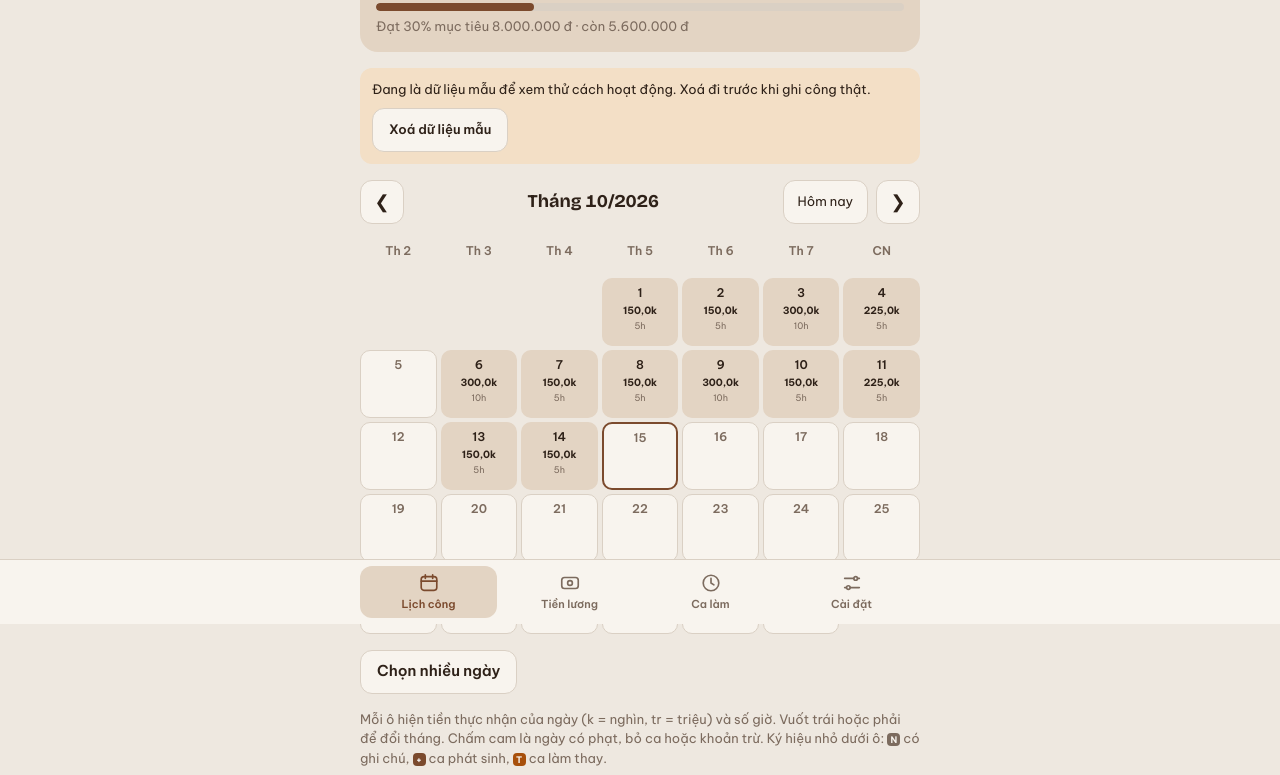
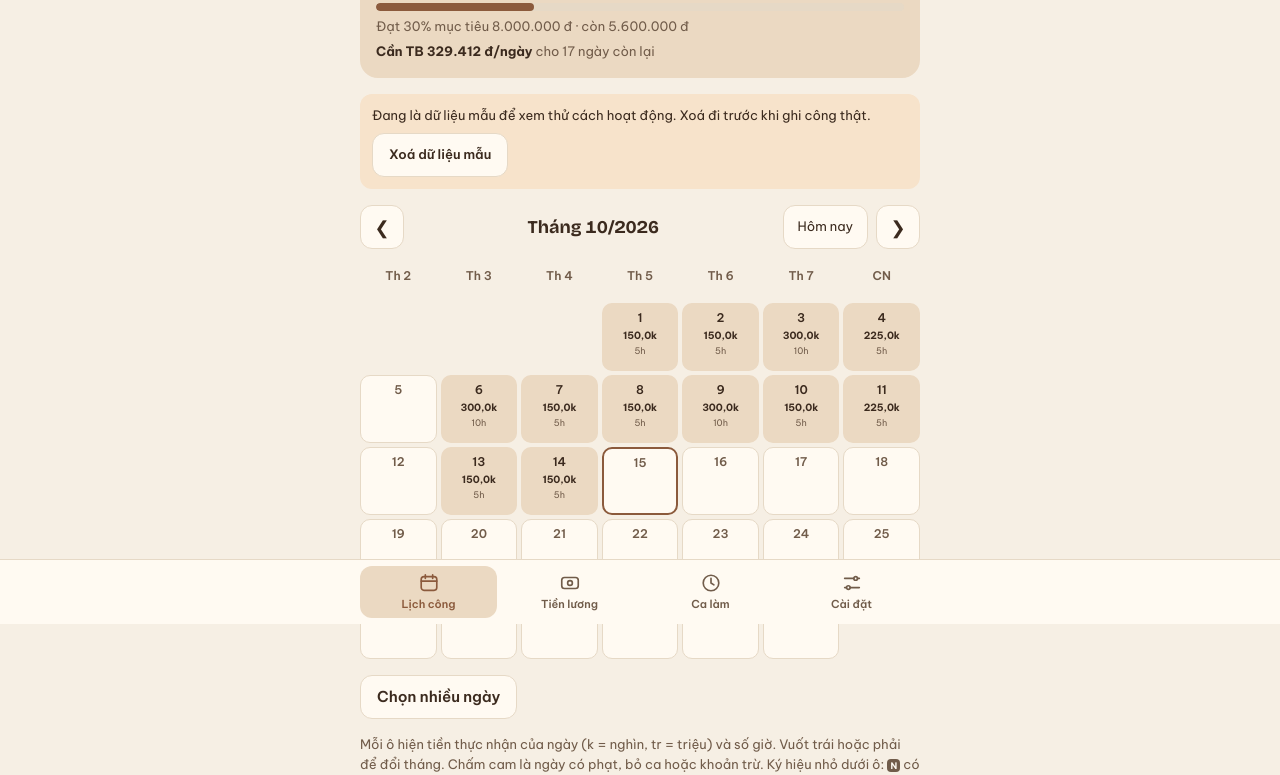
Before and after one commit to haot725-ops/So-cong-lam, a plain HTML site: page index.html in a window 1280 px wide. Shown: the part 176-951 px from the top of the page. Drawn offline with nearby package versions, Linux system fonts and the light colour scheme.

Commit message:
Add files via upload

```diff
--- a/index.html
+++ b/index.html
@@ -3,9 +3,8 @@
 <head>
 <meta charset="utf-8">
 <meta name="viewport" content="width=device-width,initial-scale=1,maximum-scale=1,user-scalable=no,viewport-fit=cover">
-<meta name="theme-color" content="#eee8e0" media="(prefers-color-scheme: light)">
-<meta name="theme-color" content="#1b1511" media="(prefers-color-scheme: dark)">
-<meta name="color-scheme" content="light dark">
+<meta name="theme-color" content="#F6EFE4">
+<meta name="color-scheme" content="light">
 <meta name="mobile-web-app-capable" content="yes">
 <meta name="apple-mobile-web-app-capable" content="yes">
 <meta name="apple-mobile-web-app-title" content="Sổ công">
@@ -24,30 +23,19 @@ img{max-width:100%}
 <style>
 /* Layout: sổ công cầm tay. Số thực nhận + mục tiêu ở trên, lịch có tiền từng ngày, thanh tab dưới cùng. */
 :root{
-  --bg:#EEE8E0; --surface:#F8F4EE; --fg:#2E2118; --muted:#7C6B5E; --line:#DAD0C4;
-  --accent:#7B4A2D; --accent-fg:#FFFFFF; --accent-soft:#E3D4C3;
-  --warn:#A8500B; --warn-soft:#F3DFC6; --bad:#B3261E; --bad-soft:#F4DAD4;
+  --bg:#F6EFE4; --surface:#FFFAF2; --fg:#3B2A1E; --muted:#715C4A; --line:#E6D9C6;
+  --accent:#8B5A3C; --accent-fg:#FFFFFF; --accent-soft:#EBD9C2;
+  --warn:#A8500B; --warn-soft:#F7E3CB; --bad:#B3261E; --bad-soft:#F6DDD6;
   --font-display:'Bricolage Grotesque','Be Vietnam Pro',system-ui,sans-serif;
   --font-body:'Be Vietnam Pro',system-ui,-apple-system,'Segoe UI',sans-serif;
-}
-@media (prefers-color-scheme: dark){
-  :root:not([data-theme="light"]){
-    --bg:#1B1511; --surface:#261E19; --fg:#F0E7DD; --muted:#A8998B; --line:#3D332B;
-    --accent:#D9A272; --accent-fg:#2A1A0D; --accent-soft:#3A2C21;
-    --warn:#F0A15C; --warn-soft:#3A2A18; --bad:#FF8F85; --bad-soft:#42211E; color-scheme:dark;
-  }
-}
-:root[data-theme="dark"]{
-  --bg:#1B1511; --surface:#261E19; --fg:#F0E7DD; --muted:#A8998B; --line:#3D332B;
-  --accent:#D9A272; --accent-fg:#2A1A0D; --accent-soft:#3A2C21;
-  --warn:#F0A15C; --warn-soft:#3A2A18; --bad:#FF8F85; --bad-soft:#42211E; color-scheme:dark;
+  color-scheme:light;
 }
 *{box-sizing:border-box}
 body{background:var(--bg);color:var(--fg);font:15px/1.5 var(--font-body);
   padding-block:0 96px;padding-left:max(16px,env(safe-area-inset-left,0px));padding-right:max(16px,env(safe-area-inset-right,0px));
   font-variant-numeric:tabular-nums}
 body.multi{padding-block:0 250px}
-.wrap{max-width:560px;margin:0 auto;display:flex;flex-direction:column;gap:16px;min-width:0}
+.wrap{width:100%;max-width:560px;margin:0 auto;display:flex;flex-direction:column;gap:16px;min-width:0}
 button,input,textarea,select{font:inherit;color:inherit}
 button{cursor:pointer}
 :focus-visible{outline:2px solid var(--accent);outline-offset:2px}
@@ -59,6 +47,7 @@ h1,h2,h3{margin:0;font-family:var(--font-display);text-wrap:balance}
 .hero .lab{font-size:12px;letter-spacing:.06em;text-transform:uppercase;color:var(--muted);font-weight:600}
 .hero .big{font-family:var(--font-display);font-size:clamp(30px,9vw,40px);line-height:1.1;font-weight:700;letter-spacing:-.02em;overflow-wrap:anywhere}
 .hero .sub{font-size:13px;color:var(--muted)}
+.hero .sub b{color:var(--fg);font-weight:700}
 .bar{height:8px;border-radius:99px;background:var(--line);overflow:hidden}
 .bar span{display:block;height:100%;background:var(--accent);border-radius:99px}
 .monthnav{display:flex;align-items:center;justify-content:space-between;gap:8px}
@@ -104,7 +93,8 @@ h1,h2,h3{margin:0;font-family:var(--font-display);text-wrap:balance}
 label.f{display:flex;flex-direction:column;gap:4px;font-size:13px;color:var(--muted);min-width:0}
 input[type=text],input[type=time],input[type=number],input[type=tel],textarea{width:100%;min-height:44px;padding:8px 12px;border:1px solid var(--line);background:var(--bg);border-radius:10px;color:var(--fg);min-width:0}
 textarea{min-height:96px;resize:vertical;font-size:13px}
-.two{display:grid;grid-template-columns:repeat(2,minmax(0,1fr));gap:10px}
+input[type=file]{width:100%;max-width:100%;min-width:0;font-size:13px}
+.two{display:grid;grid-template-columns:repeat(2,minmax(0,1fr));gap:10px;align-items:end}
 .three{display:grid;grid-template-columns:repeat(3,minmax(0,1fr));gap:10px}
 .btn{min-height:44px;padding:0 16px;border-radius:12px;border:1px solid var(--line);background:var(--surface);font-weight:600}
 .btn.pri{background:var(--accent);border-color:var(--accent);color:var(--accent-fg)}
@@ -297,15 +287,29 @@
 function renderTabs(){
   $('#tabs').innerHTML=TABS.map(t=>'<button class="tab" data-act="tab" data-t="'+t[0]+'"'+(view.tab===t[0]?' aria-current="page"':'')+'>'+ICON[t[0]]+'<span>'+t[1]+'</span></button>').join('');
 }
+function remainDays(p){
+  const n0=new Date(now.getFullYear(),now.getMonth(),now.getDate());
+  let from=S.days[dk(n0)]?new Date(n0.getFullYear(),n0.getMonth(),n0.getDate()+1):n0;
+  const a=parseK(p.a),b=parseK(p.b);
+  if(from<a)from=a;
+  if(from>b)return 0;
+  return Math.round((b-from)/864e5)+1;
+}
+function remainLine(p,left){
+  if(left<=0)return '';
+  const n=remainDays(p);
+  if(!n)return '<span class="sub">Kỳ này đã hết ngày, còn thiếu '+fmt(left)+' so với mục tiêu.</span>';
+  return '<span class="sub"><b>Cần TB '+fmt(left/n)+'/ngày</b> cho '+n+' ngày còn lại</span>';
+}
 function renderHero(){
   if(view.tab!=='cal'&&view.tab!=='pay'){$('#hero').innerHTML='';return}
   const t=totals(view.y,view.m),p=period(view.y,view.m),g=S.settings.goal;
   let goal='';
   if(g>0){
     const pc=Math.max(0,Math.min(100,t.net/g*100));
-    goal='<div class="bar" role="progressbar" aria-valuenow="'+Math.round(pc)+'" aria-valuemin="0" aria-valuemax="100"><span style="width:'+pc+'%"></span></div><span class="sub">'+(t.net>=g?'Đã đạt mục tiêu '+fmt(g):'Đạt '+Math.round(pc)+'% mục tiêu '+fmt(g)+' · còn '+fmt(g-t.net))+'</span>';
+    goal='<div class="bar" role="progressbar" aria-valuenow="'+Math.round(pc)+'" aria-valuemin="0" aria-valuemax="100"><span style="width:'+pc+'%"></span></div><span class="sub">'+(t.net>=g?'Đã đạt mục tiêu '+fmt(g):'Đạt '+Math.round(pc)+'% mục tiêu '+fmt(g)+' · còn '+fmt(g-t.net))+'</span>'+remainLine(p,g-t.net);
   }
-  $('#hero').innerHTML='<div class="hero"><span class="lab">'+(p.custom?'Kỳ lương '+p.label:'Thực nhận dự tính tháng '+(view.m+1)+'/'+view.y)+'</span><span class="big">'+fmt(t.net)+'</span><span class="sub">'+fmtH(t.h)+' · '+t.n+' ngày có công'+(t.n?' · TB '+fmt(t.net/t.n)+'/ngày':'')+'</span>'+goal+'</div>';
+  $('#hero').innerHTML='<div class="hero"><span class="lab">'+(p.custom?'Kỳ lương '+p.label:'Thực nhận dự tính tháng '+(view.m+1)+'/'+view.y)+'</span><span class="big">'+fmt(t.net)+'</span><span class="sub">'+fmtH(t.h)+' · '+t.n+' ngày có công'+(t.n?' · TB '+fmt(t.net/t.n)+'/ngày đã công':'')+'</span>'+goal+'</div>';
 }
 function monthNav(){
   return '<div class="monthnav"><button class="iconbtn" data-act="prev" aria-label="Tháng trước">❮</button><h2>Tháng '+(view.m+1)+'/'+view.y+'</h2><button class="todaybtn" data-act="today">Hôm nay</button><button class="iconbtn" data-act="next" aria-label="Tháng sau">❯</button></div>';
```
Also changed, not shown: manifest.webmanifest.
